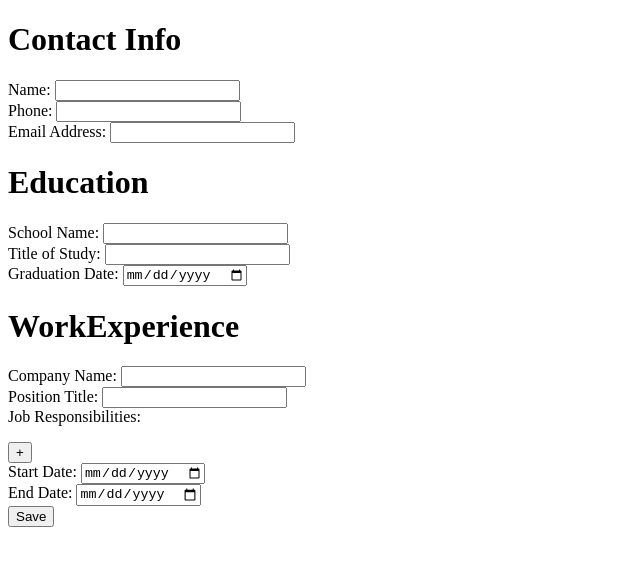
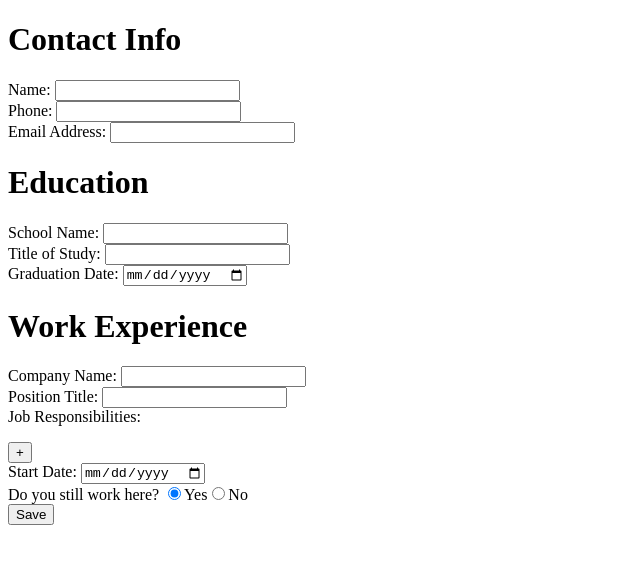
Before and after one commit to jikki-odin/cv-application, a React (Vite) app: page / in a window 1280 px wide. Both pictures are taken after a click on the button "Edit". Shown: the top 566 px of the page, without its empty margins (0-640 px from the left). Built offline with nearby package versions, Linux system fonts and the light colour scheme.

Commit message:
feat: add 'is current role' logic

```diff
--- a/src/components/CVEditForm.jsx
+++ b/src/components/CVEditForm.jsx
@@ -25,6 +25,7 @@ export default function CVEditForm({ applicant, onSave }) {
   );
   const [startDate, setStartDate] = useState(workExperience.startDate);
   const [endDate, setEndDate] = useState(workExperience.endDate);
+  const [isCurrentRole, setIsCurrentRole] = useState(true);
 
   function submitNewApplicant() {
     onSave({
@@ -43,7 +44,7 @@ export default function CVEditForm({ applicant, onSave }) {
         jobResponsibilities,
         positionTitle,
         startDate,
-        endDate,
+        endDate: isCurrentRole ? "Present" : endDate,
       },
     });
   }
@@ -118,6 +119,10 @@ export default function CVEditForm({ applicant, onSave }) {
     setEndDate(e.target.value);
   }
 
+  function handleCurrentRoleCheck(isChecked) {
+    setIsCurrentRole(isChecked);
+  }
+
   return (
     <>
       <Section title="Contact Info">
@@ -136,7 +141,7 @@ export default function CVEditForm({ applicant, onSave }) {
           onGraduationDateChange={handleGraduationDateChange}
         />
       </Section>
-      <Section title="WorkExperience">
+      <Section title="Work Experience">
         <WorkExperienceForm
           workExperience={{
             companyName,
@@ -144,6 +149,7 @@ export default function CVEditForm({ applicant, onSave }) {
             positionTitle,
             startDate,
             endDate,
+            isCurrentRole,
           }}
           onCompanyNameChange={handleCompanyNameChange}
           onAddJobResponsibility={handleAddJobResponsibility}
@@ -152,6 +158,7 @@ export default function CVEditForm({ applicant, onSave }) {
           onPositionTitleChange={handlePositionTitleChange}
           onStartDateChange={handleStartDateChange}
           onEndDateChange={handleEndDateChange}
+          onCurrentRoleChecked={handleCurrentRoleCheck}
         />
       </Section>
       <button type="submit" onClick={submitNewApplicant}>
--- a/src/components/form-sections/WorkExperienceForm.jsx
+++ b/src/components/form-sections/WorkExperienceForm.jsx
@@ -9,6 +9,7 @@ export default function WorkExperienceForm({
   onPositionTitleChange,
   onStartDateChange,
   onEndDateChange,
+  onCurrentRoleChecked,
 }) {
   const {
     companyName,
@@ -16,6 +17,7 @@ export default function WorkExperienceForm({
     positionTitle,
     startDate,
     endDate,
+    isCurrentRole,
   } = workExperience;
 
   function handleAddClick() {
@@ -23,7 +25,7 @@ export default function WorkExperienceForm({
   }
 
   // TODO: support multiple jobs
-  // TODO: add some sort of "I currently work here" button
+  // TODO: validate best practice on current role logic
   // TODO: shore up brittle job responsibility form logic (e.g. don't allow multiple empties etc.)
   return (
     <form>
@@ -75,6 +77,28 @@ export default function WorkExperienceForm({
         />
       </div>
       <div>
+        <label>Do you still work here? </label>
+        <label>
+          <input
+            type="radio"
+            value="yes"
+            checked={isCurrentRole}
+            onChange={() => onCurrentRoleChecked(true)}
+          />
+          Yes
+        </label>
+        <label>
+          <input
+            type="radio"
+            value="no"
+            checked={!isCurrentRole}
+            onChange={() => onCurrentRoleChecked(false)}
+          />
+          No
+        </label>
+      </div>
+      {!isCurrentRole && (
+        <div>
           <label htmlFor="endDate">End Date: </label>
           <input
             id="endDate"
@@ -84,6 +108,7 @@ export default function WorkExperienceForm({
             onChange={onEndDateChange}
           />
         </div>
+      )}
     </form>
   );
 }
--- a/src/utils.js
+++ b/src/utils.js
@@ -14,6 +14,10 @@ const monthStrings = [
 ];
 
 export function formatDate(dateString) {
+  if (dateString === "Present") {
+    return dateString;
+  }
+
   const date = new Date(dateString);
   const monthIndex = date.getMonth();
   const monthString = monthStrings[monthIndex];
```
Lines whose indentation alone changed are shown as unchanged.
